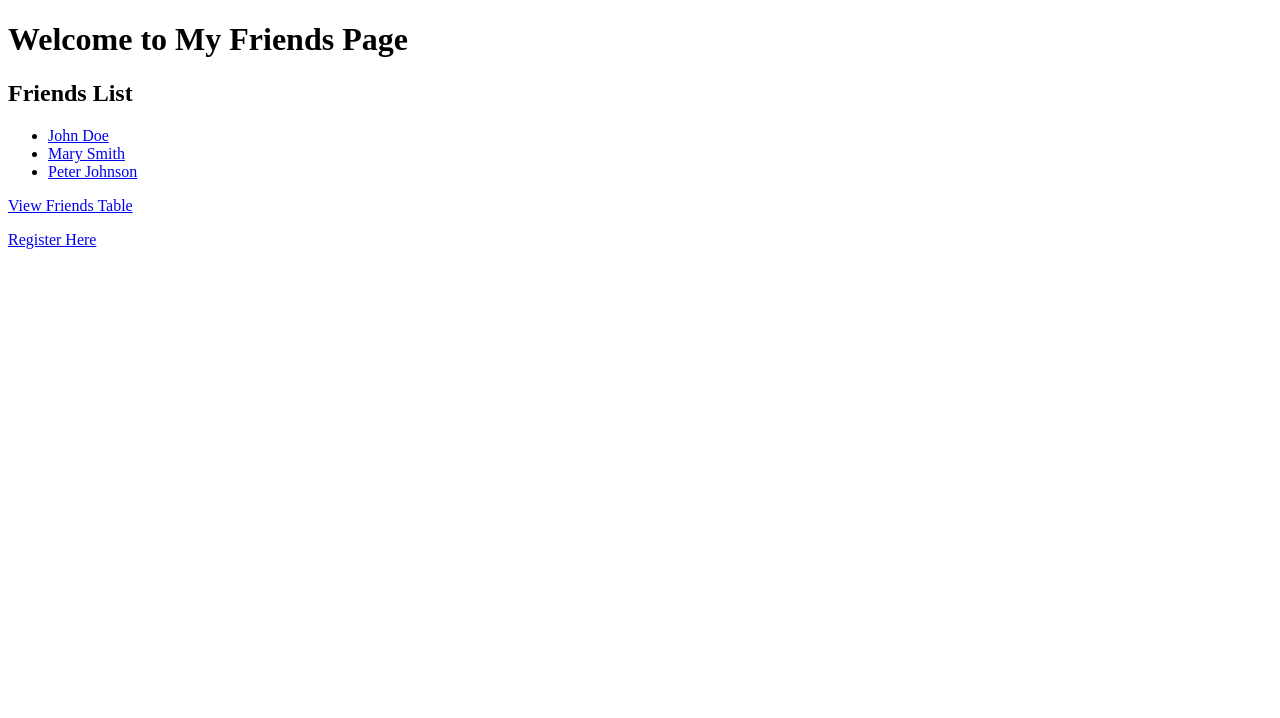
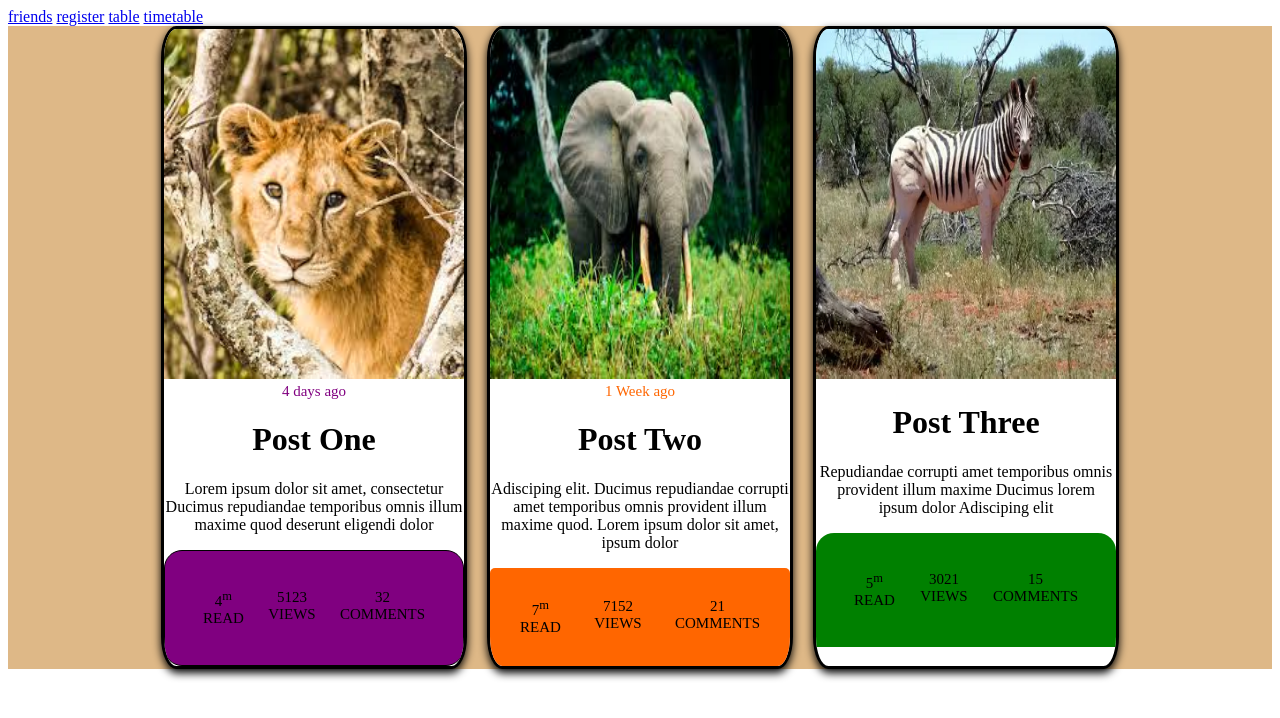
Before and after one commit to samuelyigaxx/index.html, a plain HTML site: page index.html in a window 1280 px wide. Drawn offline with Linux system fonts and the light colour scheme.

Commit message:
Add files via upload

```diff
--- a/index.html
+++ b/index.html
@@ -1,19 +1,61 @@
 <!DOCTYPE html>
-<html>
+<html lang="en">
 <head>
-  <title>My Friends</title>
+    <meta charset="UTF-8">
+    <meta name="viewport" content="width=device-width, initial-scale=1.0">
+    <title>Document</title>
+    <link rel="stylesheet" href="yiga samuel.css">
 </head>
 <body>
-  <h1>Welcome to My Friends Page</h1>
+  <a href="friends.html">friends</a>
+  <a href="register.html">register</a>
+  <a href="table.html">table</a>
+  <a href="Timetable.html">timetable</a>
+    <main class="maindiv">
+    <div class="blog">
+        <div class="Description-1">
+            <img src="lion.jpeg" width="300px" height="350px">
 
-  <h2>Friends List</h2>
-  <ul>
-    <li><a href="john.html">John Doe</a></li>
-    <li><a href="mary.html">Mary Smith</a></li>
-    <li><a href="peter.html">Peter Johnson</a></li>
-  </ul>
+             <span>4 days ago</span>
+    </div>
+             <h1>Post One</h1>
+             <p>Lorem ipsum dolor sit amet, consectetur Ducimus repudiandae temporibus omnis illum maxime quod deserunt eligendi dolor</p>
 
-  <p><a href="table.html">View Friends Table</a></p>
-  <p><a href="register.html">Register Here</a></p>
+            <div class="footer1">
+                <span>4<sup>m</sup><br>READ </span>
+                <span>5123 <br> VIEWS</span>
+                <span>32 <br> COMMENTS</span>
+            </div>
+    </div>
+ <div class="blog">
+    <div class="Description-2">
+            <img src="image3.jpeg" width="300px" height="350px">
+
+             <span>1 Week ago</span>
+             </div>
+             <h1>Post Two</h1>
+             <p>Adisciping elit. Ducimus repudiandae corrupti amet temporibus omnis provident illum maxime quod. Lorem ipsum dolor sit amet, ipsum dolor</p>
+
+            <div class="footer2">
+                <span>7<sup>m</sup><br>READ </span>
+                <span>7152 <br> VIEWS</span>
+                <span>21 <br> COMMENTS</span>
+            </div>
+ </div>
+ <div class="blog">
+    <div class="Description-3">
+            <img src="image2.webp" width="300px" height="350px">
+             <span>
+     </div>
+             <h1>Post Three</h1>
+             <p>Repudiandae corrupti amet temporibus omnis provident illum maxime Ducimus lorem ipsum dolor Adisciping elit</p>
+
+             <div class="footer3">
+                <span>5<sup>m</sup><br>READ </span>
+                <span>3021 <br> VIEWS</span>
+                <span>15 <br> COMMENTS</span>
+        </div>
+    </div>
+    </main>
 </body>
 </html>
--- /dev/null
+++ b/yiga samuel.css
@@ -0,0 +1,78 @@
+.body {
+    background-color: burlywood;
+    padding: 20px;
+    margin: 0;
+}
+.maindiv {
+    gap: 20px;
+    display:flex;
+    justify-content: center;
+    flex-wrap: wrap;
+    background-color: burlywood;
+}
+.blog{
+      border: black solid;
+    background-color: white;
+    width: 300px;
+    overflow: hidden;
+    flex-shrink: 0;
+    border-radius: 5%;
+    box-shadow: 0 4px 8px;
+    text-align: center;
+
+}
+.footer1{
+background-color: purple;
+display: flex;
+border-bottom-left-radius: 18px;
+border-bottom-right-radius: 18px;
+border-top-left-radius: 18px;
+border-top-right-radius: 18px;
+padding: 38px;
+justify-content: space-between ;
+font-size: 15px;
+font-weight: 25px;
+text-align:center;
+border: solid 0.5px;
+flex-basis: 50%;
+
+
+}
+.footer2{
+background-color: #ff6600;
+display: flex;
+border-bottom-left-radius: 12px;
+border-bottom-right-radius: 12px;
+border-top-left-radius: 5px;
+border-top-right-radius: 5px;
+padding: 30px;
+justify-content: space-between ;
+font-size: 15px;
+font-weight: 25px;
+text-align:center;
+}
+.footer3{
+background-color:green;
+display: flex;
+border-bottom-left-radius: 0px;
+border-bottom-right-radius: 0px;
+border-top-left-radius: 18px;
+border-top-right-radius: 18px;
+padding: 38px;
+justify-content: space-between ;
+font-size: 15px;
+font-weight: 25px;
+text-align:center;
+}
+.Description-1{
+    font-size: 15px;
+    color: purple;
+}
+.Description-2{
+      font-size: 15px;
+    color: #ff6600;
+}
+.Description-3{
+      font-size: 15px;
+    color: green;
+}
```
Also changed, not shown: Timetable.html (added, +58 -0 lines), friends.html (added, +19 -0 lines), image2.webp (added), image3.jpeg (added), lion.jpeg (added).
